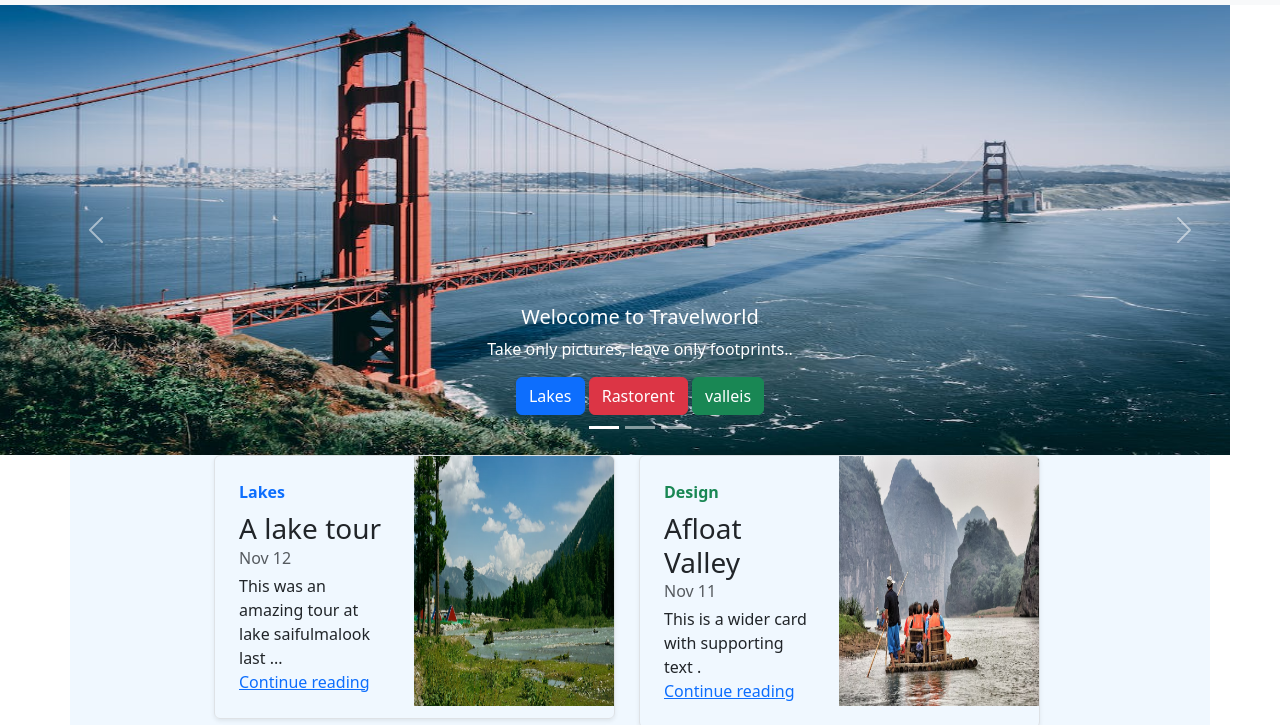
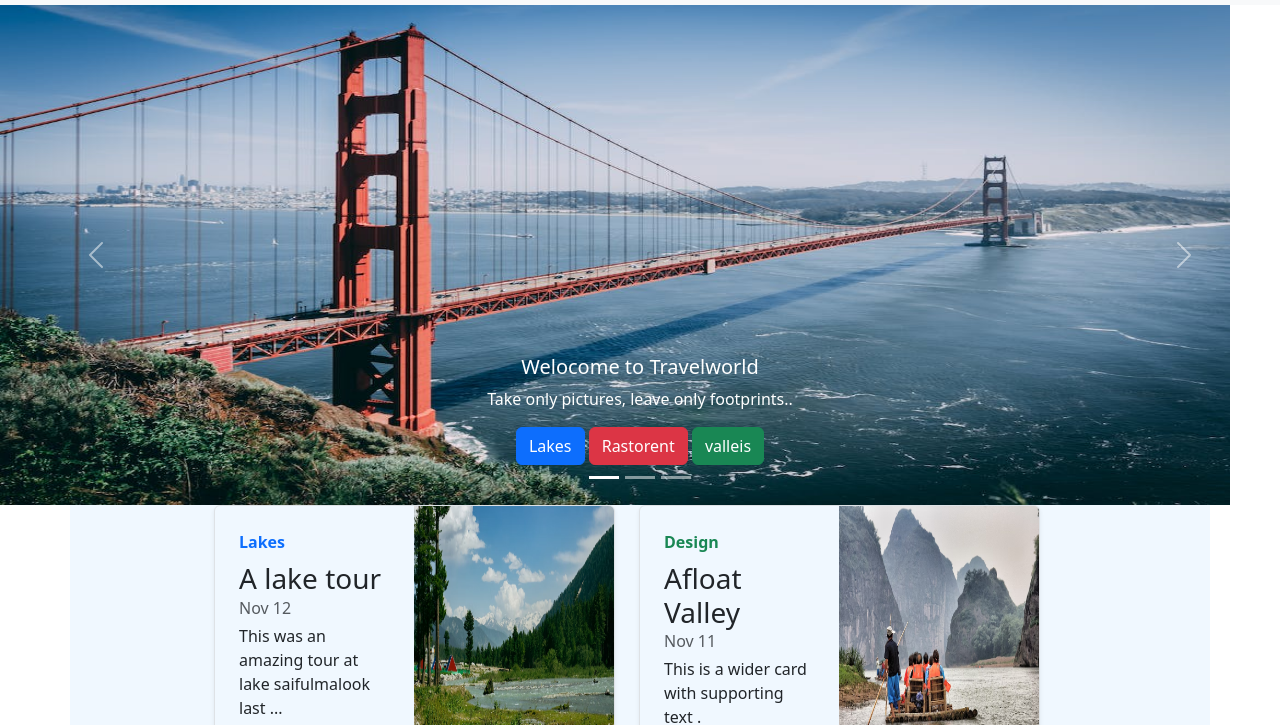
Before and after one commit to mishaqkundi/Fast-food, a plain HTML site: page index.html in a window 1280 px wide. Shown: the part 75-800 px from the top of the page. Drawn offline with nearby package versions, Linux system fonts and the light colour scheme.

Commit message:
Update index.html

```diff
--- a/index.html
+++ b/index.html
@@ -114,7 +114,7 @@
     </div>
     <div class="carousel-inner">
       <div class="carousel-item active">
-        <img src="slide4.jpeg" class="img-fluid" alt="..." style="  height: 450px; width: 1230px; ">
+        <img src="slide4.jpeg" class="img-fluid" alt="..." style="  height: 500px; width: 1230px; ">
         <div class="carousel-caption d-none d-md-block">
           <h5>Welocome to Travelworld</h5>
           <p>Take only pictures, leave only footprints..</p>
```
